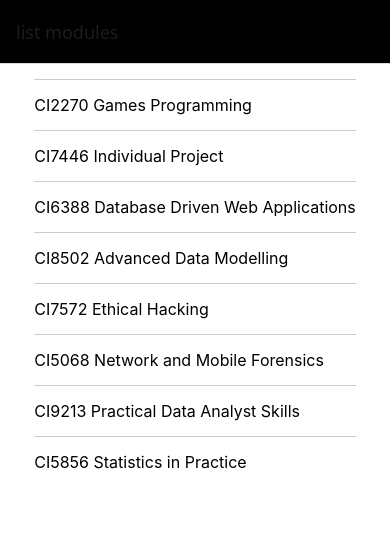
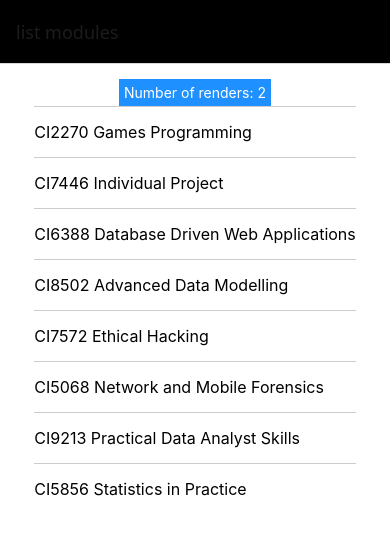
Before and after one commit to Jon-Warland/crudler, a React Native app: screen /ModuleListScreen in a window 390 px wide. Shown: the top 534 px of the page. Built offline with nearby package versions, Linux system fonts and the light colour scheme.

Commit message:
Added render count

```diff
--- /dev/null
+++ b/src/components/UI/RenderCount.js
@@ -0,0 +1,27 @@
+import { useRef } from "react";
+import { StyleSheet, Text, View } from "react-native";
+
+const RenderCount = ({
+  backgroundColor = "dodgerblue",
+  fontColor = "white",
+}) => {
+  // Initialisations -----------
+  // State ---------------------
+  const renderCount = useRef(0);
+  renderCount.current += 1;
+  // Handlers ------------------
+  // View ----------------------
+  return (
+    <Text style={[styles.count, { backgroundColor, color: fontColor }]}>
+      Number of renders: {renderCount.current}
+    </Text>
+  );
+};
+
+const styles = StyleSheet.create({
+  count: {
+    padding: 5,
+  },
+});
+
+export default RenderCount;
--- a/src/components/screens/ModuleListScreen.js
+++ b/src/components/screens/ModuleListScreen.js
@@ -2,8 +2,10 @@
 import { Pressable, ScrollView, StyleSheet, Text, View } from "react-native";
 import Screen from "../layout/Screen";
 import ModuleList from "../entities/modules/ModuleList";
+import RendderCount from "../UI/RenderCount";
 
 import initialModules from "../../data/modules";
+import RenderCount from "../UI/RenderCount";
 
 const ModuleListScreen = () => {
   // Initialisations --------
@@ -16,6 +18,7 @@
   // View -------------
   return (
     <Screen>
+      <RenderCount />
       <ModuleList modules={modules} onSelect={handleDelete} />
     </Screen>
   );
```
